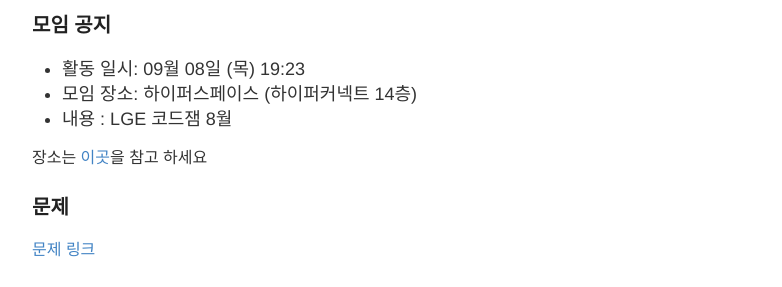
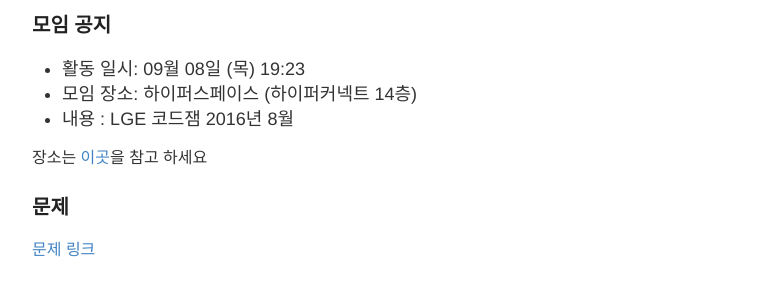
Before and after one commit to seirion/aaa, a Jekyll site: the page built from _posts/2016-09-08-meeting-063.md, in a window 1280 px wide. Shown: the part 195-482 px from the top of the page, without its empty margins (248-1030 px from the left). Built offline with Jekyll 4.4.1, drawn with Linux system fonts in a browser that asks for light colours; comment, search, counter and statistics services are not loaded.

Commit message:
Update 2016-09-08-meeting-063.md

```diff
--- a/_posts/2016-09-08-meeting-063.md
+++ b/_posts/2016-09-08-meeting-063.md
@@ -9,13 +9,13 @@ date:   2016-08-27 00:00:00
 
 - 활동 일시: 09월 08일 (목) 19:23
 - 모임 장소: 하이퍼스페이스 (하이퍼커넥트 14층)
-- 내용 : LGE 코드잼 8월
+- 내용 : LGE 코드잼 2016년 8월
 
 장소는 [이곳](http://career.hpcnt.com/)을 참고 하세요
 
 ### 문제
 
-[문제 링크](http://aaa.bbb.ccc)
+[문제 링크](https://github.com/seirion/aoa/tree/master/code/2016.2)
 
 
 ## 사진
```
